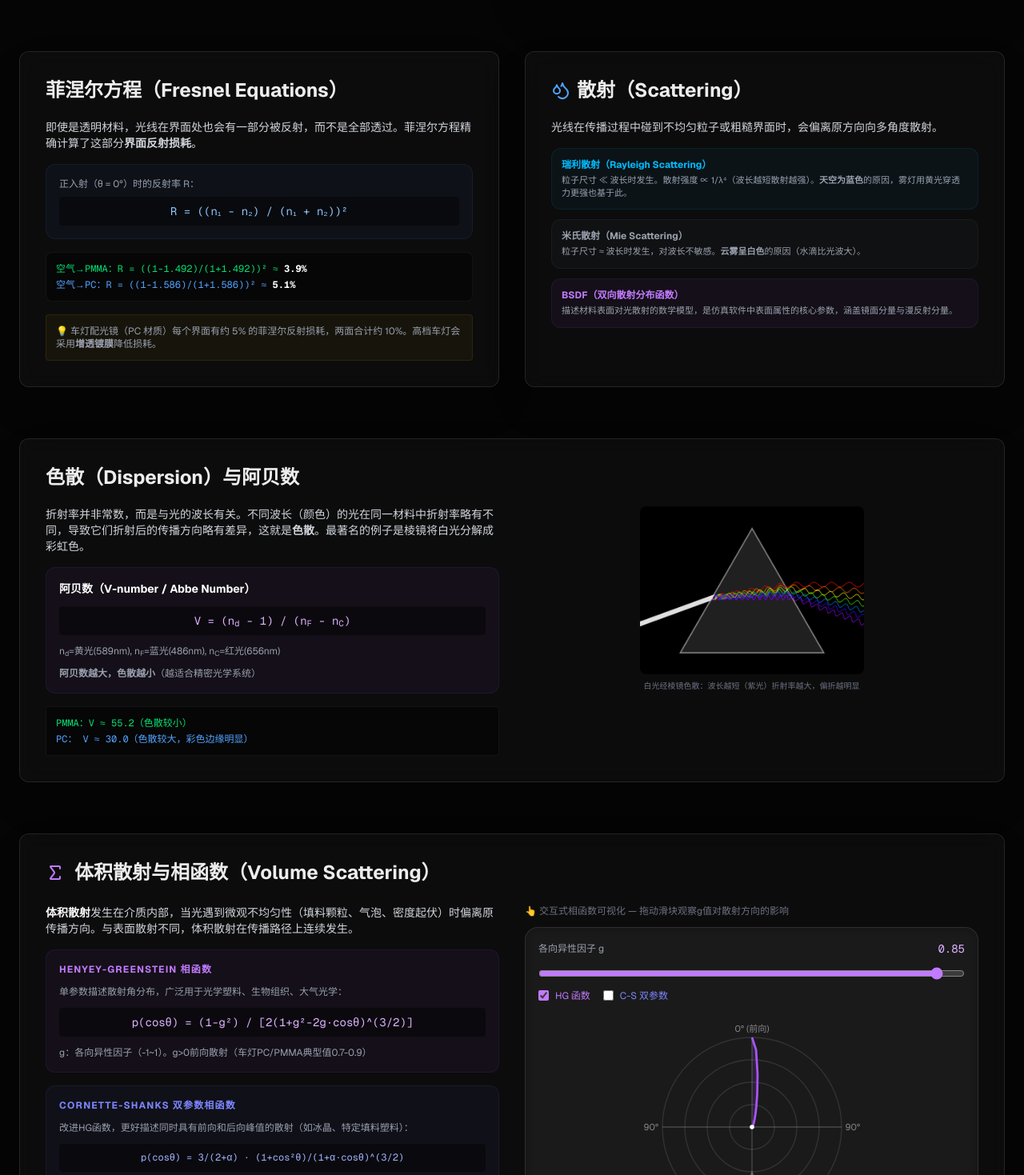
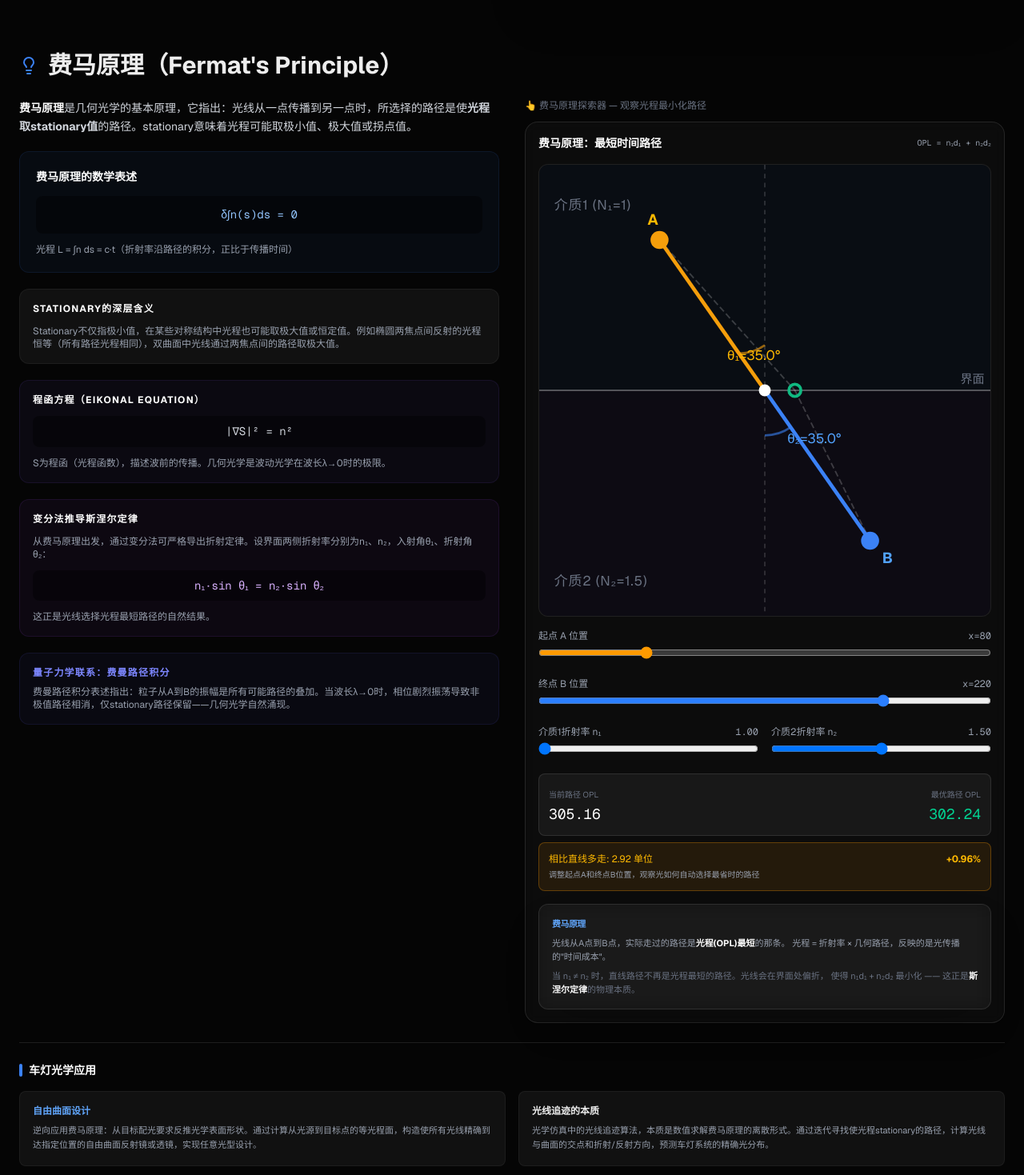
Before and after one commit to FeifeiWang920/optics-edu, a Next.js app: page /interactions in a window 1280 px wide. Shown: the part 2141-3610 px from the top of the page at 80% size. Built offline with nearby package versions, Linux system fonts and the light colour scheme.

Commit message:
feat: add Fermat's Principle section to interactions page

```diff
--- a/src/app/interactions/page.tsx
+++ b/src/app/interactions/page.tsx
@@ -1,6 +1,7 @@
 import RayTracer from "@/components/RayTracer";
 import PhaseFunctionVisualizer from "@/components/PhaseFunctionVisualizer";
-import { Zap, TriangleAlert, Droplets, Sigma } from "lucide-react";
+import FermatPrincipleExplorer from "@/components/FermatPrincipleExplorer";
+import { Zap, TriangleAlert, Droplets, Sigma, Lightbulb } from "lucide-react";
 
 export default function InteractionsPage() {
   return (
@@ -225,6 +226,80 @@ export default function InteractionsPage() {
         </div>
       </section>
 
+      {/* Fermat's Principle */}
+      <section className="space-y-6">
+        <h2 className="text-3xl font-bold flex items-center gap-3"><Lightbulb className="text-primary-500" /> 费马原理（Fermat's Principle）</h2>
+        <div className="grid grid-cols-1 md:grid-cols-2 gap-8 items-start">
+          <div className="space-y-5 text-gray-300 text-sm leading-relaxed">
+            <p>
+              <strong className="text-white">费马原理</strong>是几何光学的基本原理，它指出：光线从一点传播到另一点时，所选择的路径是使<strong>光程取stationary值</strong>的路径。stationary意味着光程可能取极小值、极大值或拐点值。
+            </p>
+            <div className="p-5 bg-primary-500/5 rounded-xl border border-primary-500/10 space-y-3">
+              <h4 className="font-bold text-white">费马原理的数学表述</h4>
+              <div className="font-mono text-center p-3 bg-black/40 rounded-lg text-primary-300">
+                δ∫n(s)ds = 0
+              </div>
+              <p className="text-xs text-gray-400">光程 L = ∫n ds = c·t（折射率沿路径的积分，正比于传播时间）</p>
+            </div>
+            <div className="p-4 bg-white/5 rounded-xl border border-white/5 space-y-3">
+              <h4 className="font-bold text-white text-xs uppercase tracking-widest">Stationary的深层含义</h4>
+              <p className="text-xs text-gray-400">
+                Stationary不仅指极小值，在某些对称结构中光程也可能取极大值或恒定值。例如椭圆两焦点间反射的光程恒等（所有路径光程相同），双曲面中光线通过两焦点间的路径取极大值。
+              </p>
+            </div>
+            <div className="p-4 bg-secondary-500/5 rounded-xl border border-secondary-500/10 space-y-3">
+              <h4 className="font-bold text-white text-xs uppercase tracking-widest">程函方程（Eikonal Equation）</h4>
+              <div className="font-mono text-center p-2 bg-black/40 rounded-lg text-secondary-300">
+                |∇S|² = n²
+              </div>
+              <p className="text-xs text-gray-400">S为程函（光程函数），描述波前的传播。几何光学是波动光学在波长λ→0时的极限。</p>
+            </div>
+            <div className="p-4 bg-purple-500/5 rounded-xl border border-purple-500/10 space-y-3">
+              <h4 className="font-bold text-white text-xs uppercase tracking-widest">变分法推导斯涅尔定律</h4>
+              <p className="text-xs text-gray-400">
+                从费马原理出发，通过变分法可严格导出折射定律。设界面两侧折射率分别为n₁、n₂，入射角θ₁、折射角θ₂：
+              </p>
+              <div className="font-mono text-center p-2 bg-black/40 rounded-lg text-purple-300">
+                n₁·sin θ₁ = n₂·sin θ₂
+              </div>
+              <p className="text-xs text-gray-400">这正是光线选择光程最短路径的自然结果。</p>
+            </div>
+            <div className="p-4 bg-indigo-500/5 rounded-xl border border-indigo-500/10 space-y-2">
+              <h4 className="font-bold text-indigo-400 text-xs uppercase tracking-widest">量子力学联系：费曼路径积分</h4>
+              <p className="text-xs text-gray-400">
+                费曼路径积分表述指出：粒子从A到B的振幅是所有可能路径的叠加。当波长λ→0时，相位剧烈振荡导致非极值路径相消，仅stationary路径保留——几何光学自然涌现。
+              </p>
+            </div>
+          </div>
+          <div className="space-y-3">
+            <p className="text-xs text-gray-500">👆 费马原理探索器 — 观察光程最小化路径</p>
+            <FermatPrincipleExplorer />
+          </div>
+        </div>
+
+        {/* Applications */}
+        <div className="mt-6 pt-6 border-t border-white/10">
+          <h3 className="text-sm font-semibold text-white mb-4 flex items-center gap-2">
+            <span className="w-1 h-4 bg-primary-500 rounded-full" />
+            车灯光学应用
+          </h3>
+          <div className="grid grid-cols-1 md:grid-cols-2 gap-4">
+            <div className="p-4 bg-white/5 rounded-lg border border-white/5 space-y-2">
+              <h4 className="font-bold text-primary-400 text-xs uppercase">自由曲面设计</h4>
+              <p className="text-[11px] text-gray-400 leading-relaxed">
+                逆向应用费马原理：从目标配光要求反推光学表面形状。通过计算从光源到目标点的等光程面，构造使所有光线精确到达指定位置的自由曲面反射镜或透镜，实现任意光型设计。
+              </p>
+            </div>
+            <div className="p-4 bg-white/5 rounded-lg border border-white/5 space-y-2">
+              <h4 className="font-bold text-secondary-400 text-xs uppercase">光线追迹的本质</h4>
+              <p className="text-[11px] text-gray-400 leading-relaxed">
+                光学仿真中的光线追迹算法，本质是数值求解费马原理的离散形式。通过迭代寻找使光程stationary的路径，计算光线与曲面的交点和折射/反射方向，预测车灯系统的精确光分布。
+              </p>
+            </div>
+          </div>
+        </div>
+      </section>
+
       {/* Fresnel + Absorption */}
       <div className="grid grid-cols-1 md:grid-cols-2 gap-8">
         <div className="glass-panel p-8 space-y-5">
```
